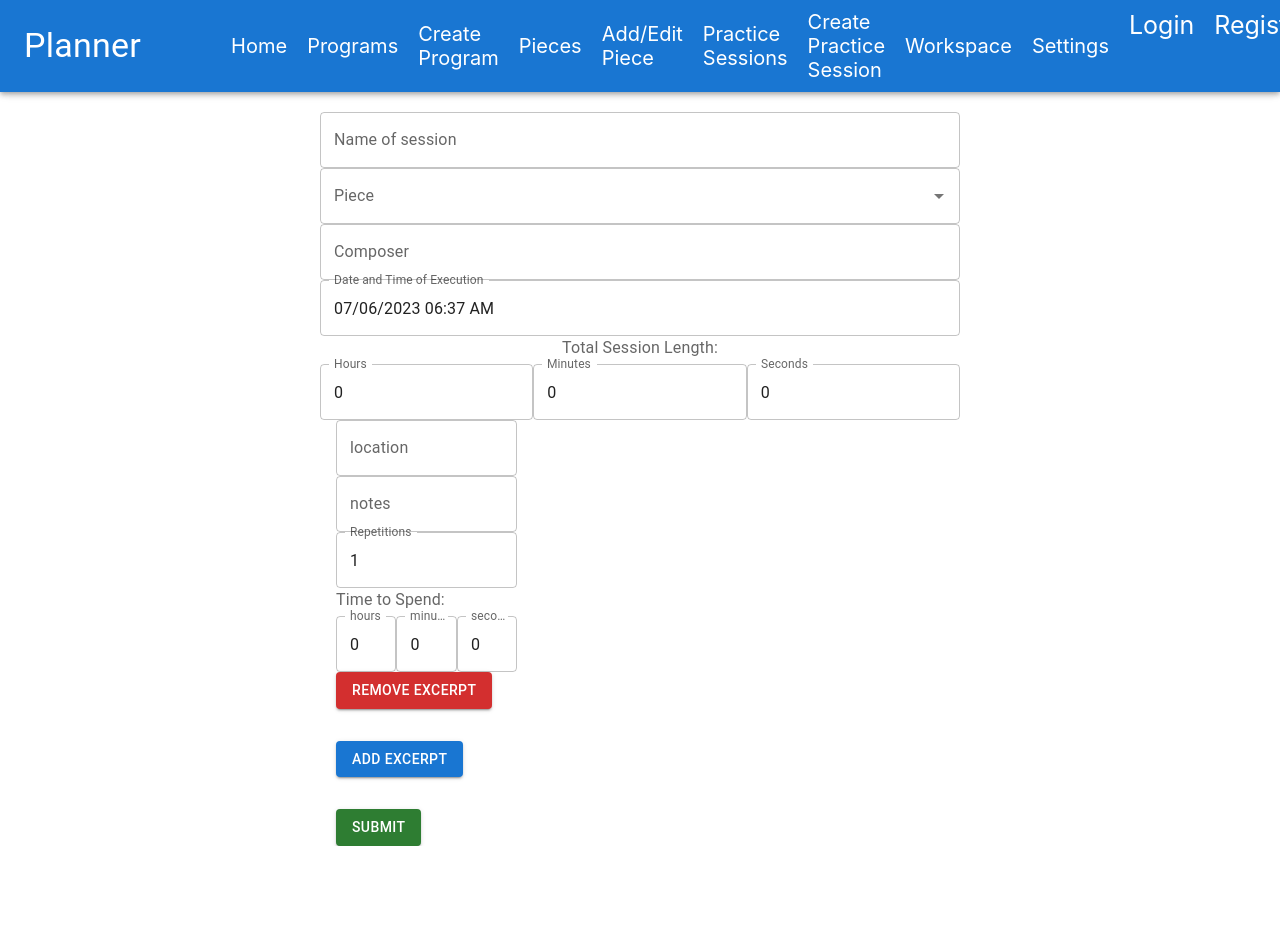
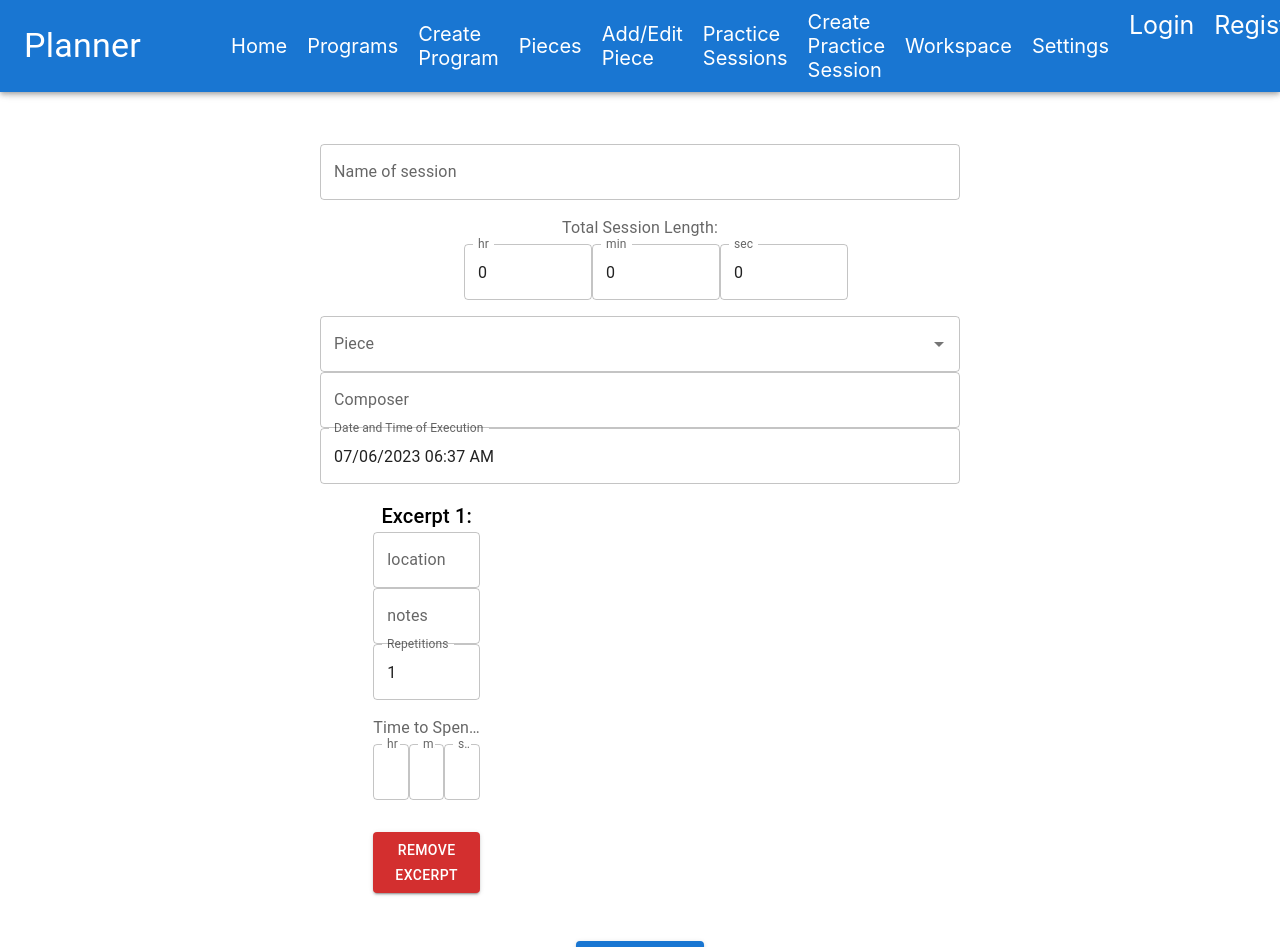
Before and after one commit to shoneriki/mern-practice, a React (Create React App) app in the folder client/: page /practiceSession/create in a window 1280 px wide. Shown: the top 947 px of the page. Before the commit the page ends 846 px from the top, so only its background shows below. Built offline with nearby package versions, Linux system fonts and the light colour scheme.

Commit message:
changed styling for practiceSessionForm

```diff
--- a/client/src/components/practiceSession-components/PracticeSessionForm.js
+++ b/client/src/components/practiceSession-components/PracticeSessionForm.js
@@ -11,6 +11,7 @@ import {
   Radio,
   Checkbox,
   Button,
+  Typography,
 } from "@mui/material";
 
 // components/FormikDatePicker.tsx
@@ -49,6 +50,8 @@ export const PracticeSessionForm = ({
               display: "flex",
               flexDirection: "column",
               alignItems: "center",
+              width: "100%",
+              margin: "2rem 0",
             }}
           >
             <Field
@@ -57,6 +60,47 @@ export const PracticeSessionForm = ({
               label="Name of session"
               sx={{ width: "100%" }}
             />
+            <Box sx={{ width: "60%", margin: "1rem auto" }}>
+              <InputLabel sx={{ textAlign: "center" }}>
+                Total Session Length:
+              </InputLabel>
+              <Grid
+                container
+                sx={{ justifyContent: "center", margin: "auto 1rem" }}
+              >
+                <Grid item xs={12} sm={4}>
+                  <Box sx={{ display: "flex", justifyContent: "center" }}>
+                    <Field
+                      name="totalSessionLength.hours"
+                      as={TextField}
+                      type="number"
+                      label="hr"
+                    />
+                  </Box>
+                </Grid>
+                <Grid item xs={12} sm={4}>
+                  <Box sx={{ display: "flex", justifyContent: "center" }}>
+                    <Field
+                      name="totalSessionLength.minutes"
+                      as={TextField}
+                      type="number"
+                      label="min"
+                    />
+                  </Box>
+                </Grid>
+                <Grid item xs={12} sm={4}>
+                  <Box sx={{ display: "flex", justifyContent: "center" }}>
+                    <Field
+                      name="totalSessionLength.seconds"
+                      as={TextField}
+                      type="number"
+                      label="sec"
+                    />
+                  </Box>
+                </Grid>
+              </Grid>
+            </Box>
+
             <Autocomplete
               id="autocomplete"
               value={selectedPiece || {}}
@@ -125,51 +169,42 @@ export const PracticeSessionForm = ({
                 </LocalizationProvider>
               )}
             </Field>
-            <InputLabel>Total Session Length:</InputLabel>
-            <Box>
-              <Grid container>
-                <Grid item xs={12} sm={4}>
-                  <Field
-                    name="totalSessionLength.hours"
-                    as={TextField}
-                    type="number"
-                    label="Hours"
-                  />
-                </Grid>
-                <Grid item xs={12} sm={4}>
-                  <Field
-                    name="totalSessionLength.minutes"
-                    as={TextField}
-                    type="number"
-                    label="Minutes"
-                  />
-                </Grid>
-                <Grid item xs={12} sm={4}>
-                  <Field
-                    name="totalSessionLength.seconds"
-                    as={TextField}
-                    type="number"
-                    label="Seconds"
-                  />
-                </Grid>
-              </Grid>
-            </Box>
+
             <FieldArray name="excerpts">
               {({ push, remove }) => (
-                <Grid
-                  container
+                <Box
+                  id="excerpts-box"
                   sx={{
                     width: "100%",
                     display: "flex",
+                    justifyContent: "center",
+                    alignItems: "center",
+                    margin: "auto 1rem",
                   }}
-                  spacing={4}
                 >
+                  <Grid container id="grid-outside-excerpts">
                     {values.excerpts.map((excerpt, excerptIndex) => (
-                    <Grid item xs={12} sm={4} key={excerptIndex} sx={{}}>
+                      <Grid item xs={12} sm={4} key={excerptIndex}>
+                        <Box
+                          sx={{
+                            display: "flex",
+                            justifyContent: "center",
+                            margin: "1rem auto",
+                            width: "100%",
+                          }}
+                        >
+                          <Grid item xs={12} sm={6} key={excerptIndex} sx={{}}>
                             <Grid item xs={12}>
+                              <Typography
+                                variant={"h6"}
+                                sx={{ textAlign: "center" }}
+                              >
+                                Excerpt {excerptIndex + 1}:
+                              </Typography>
                               <Field
                                 name={`excerpts.${excerptIndex}.location`}
                                 as={TextField}
+                                multiline
                                 label="location"
                                 sx={{ width: "100%" }}
                               />
@@ -191,33 +226,42 @@ export const PracticeSessionForm = ({
                                 name={`excerpts.${excerptIndex}.timeToSpend`}
                               >
                                 {() => (
-                            <Box name="timeToSpend-box">
+                                  <Box
+                                    name="timeToSpend-box"
+                                    sx={{
+                                      width: "100%",
+                                      margin: "1rem auto",
+                                      display: "flex",
+                                      flexDirection: "column",
+                                      alignItems: "center",
+                                    }}
+                                  >
                                     <InputLabel>Time to Spend:</InputLabel>
                                     <Grid container>
-                                <Grid item xs={12} sm={4}>
+                                      <Grid item xs={12} md={4}>
                                         <Field
                                           name={`excerpts.${excerptIndex}.timeToSpend.hours`}
                                           as={TextField}
                                           type="number"
-                                    label="hours"
+                                          label="hr"
                                           fullWidth
                                         />
                                       </Grid>
-                                <Grid item xs={12} sm={4}>
+                                      <Grid item xs={12} md={4}>
                                         <Field
                                           name={`excerpts.${excerptIndex}.timeToSpend.minutes`}
                                           as={TextField}
                                           type="number"
-                                    label="minutes"
+                                          label="min"
                                           fullWidth
                                         />
                                       </Grid>
-                                <Grid item xs={12} sm={4}>
+                                      <Grid item xs={12} md={4}>
                                         <Field
                                           name={`excerpts.${excerptIndex}.timeToSpend.seconds`}
                                           as={TextField}
                                           type="number"
-                                    label="seconds"
+                                          label="sec"
                                           fullWidth
                                         />
                                       </Grid>
@@ -225,32 +269,57 @@ export const PracticeSessionForm = ({
                                   </Box>
                                 )}
                               </FieldArray>
-
+                              <Box
+                                sx={{
+                                  width: "100%",
+                                  display: "flex",
+                                  justifyContent: "center",
+                                }}
+                              >
                                 <Button
                                   variant="contained"
                                   color="error"
                                   onClick={() => remove(excerptIndex)}
+                                  sx={{ margin: "1rem 0" }}
                                 >
                                   Remove excerpt
                                 </Button>
+                              </Box>
                             </Grid>
                           </Grid>
+                        </Box>
+                      </Grid>
                     ))}
-                  <Grid item xs={12}>
+                    <Grid
+                      item
+                      xs={12}
+                      style={{ display: "flex", justifyContent: "center" }}
+                    >
                       <Button
                         color="primary"
                         variant="contained"
                         onClick={() => push({ excerpt: "", repetitions: 0 })}
+                        sx={{ margin: "1rem 0" }}
                       >
                         Add excerpt
                       </Button>
                     </Grid>
-                  <Grid item xs={12}>
+
+                    <Grid
+                      item
+                      xs={12}
+                      style={{
+                        display: "flex",
+                        justifyContent: "center",
+                        margin: "2rem 0",
+                      }}
+                    >
                       <Button type="submit" variant="contained" color="success">
                         Submit
                       </Button>
                     </Grid>
                   </Grid>
+                </Box>
               )}
             </FieldArray>
           </Box>
```
Lines whose indentation alone changed are shown as unchanged.
